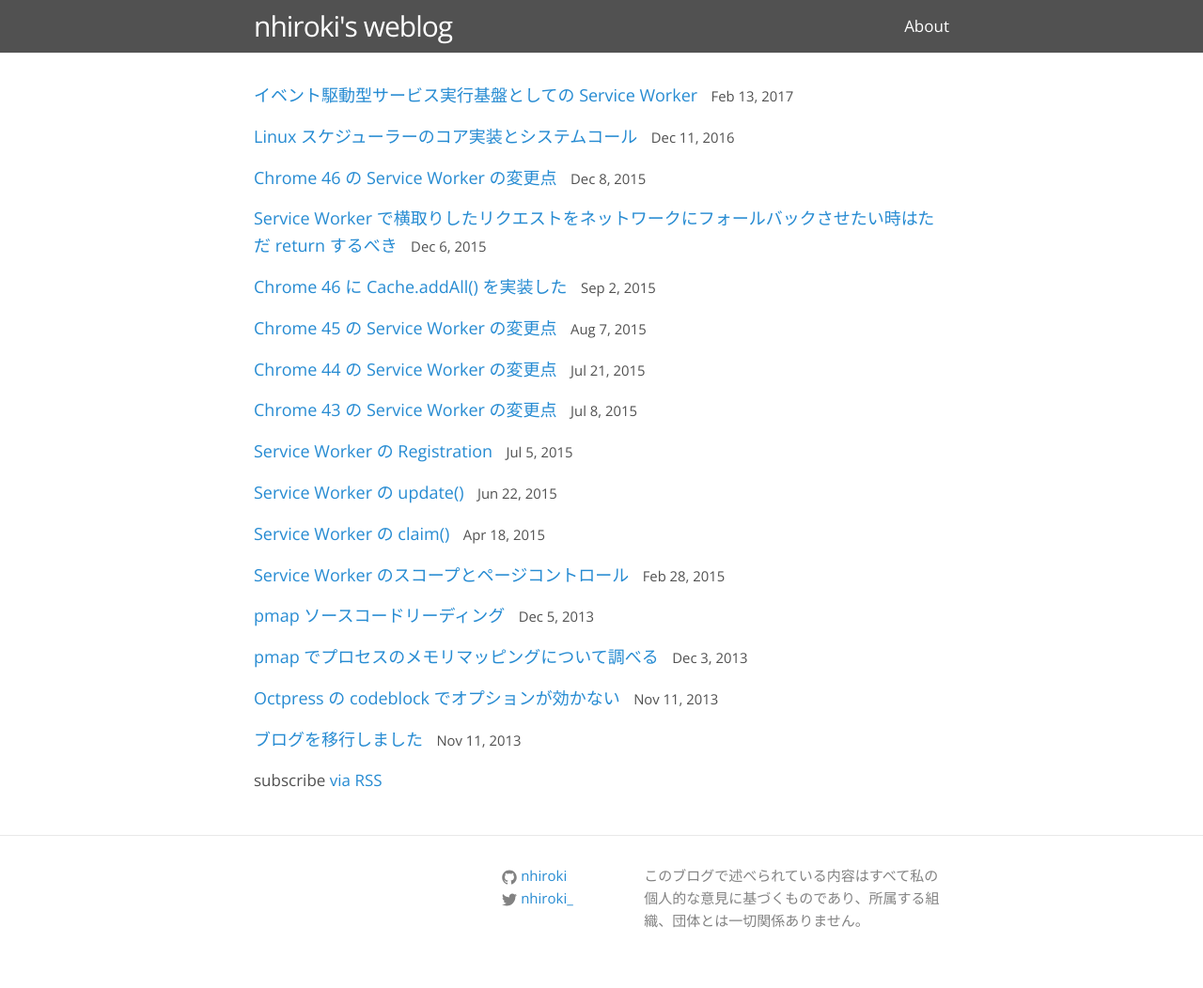
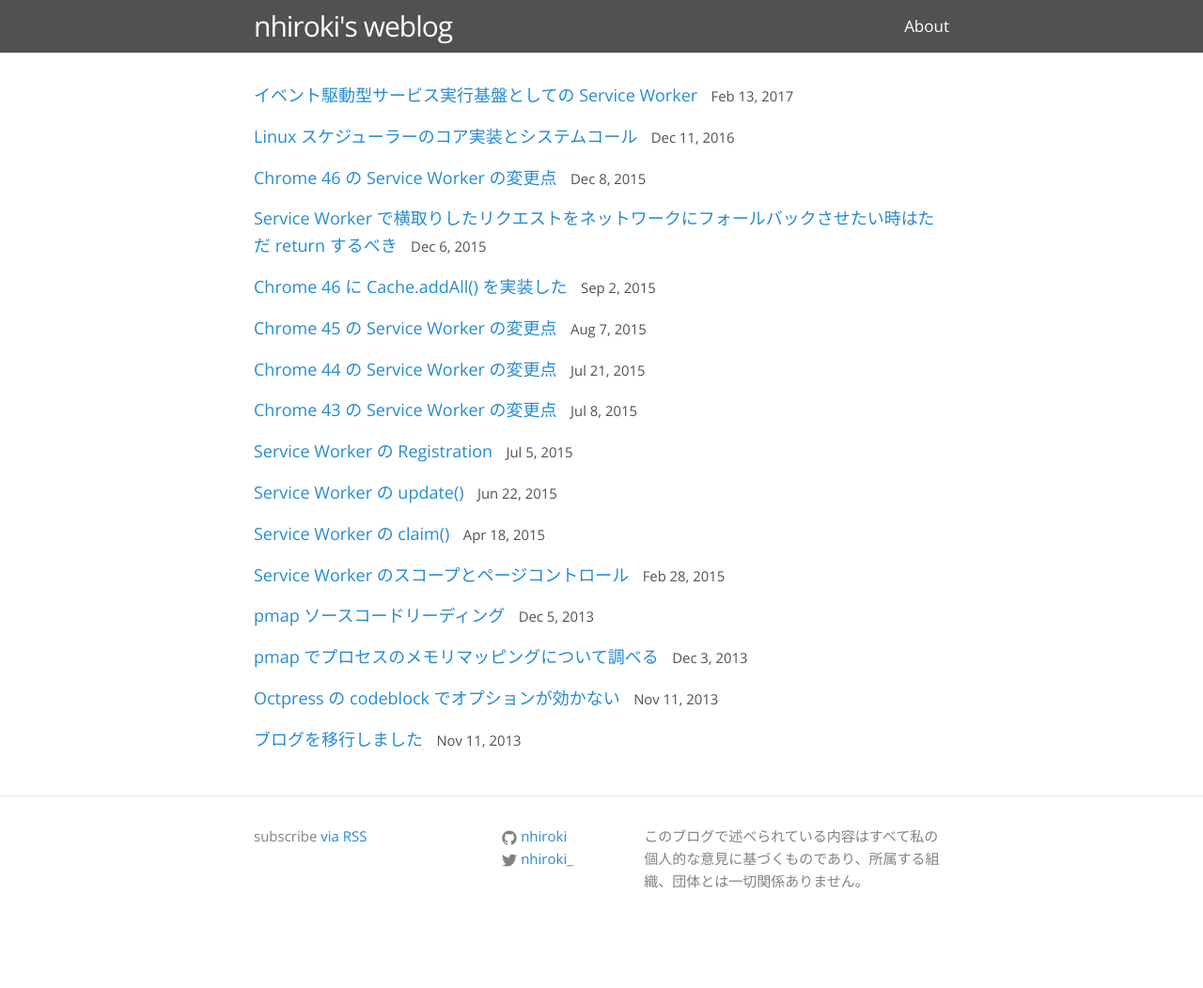
Before and after one commit to nhiroki/nhiroki.github.io, a Jekyll site: the page built from index.html, in a window 1280 px wide. Shown: the whole page at 94% size. Built offline with Jekyll 4.4.1, drawn with Linux system fonts in a browser that asks for light colours; after the commit the page ends 1010 px from its top, so only the background shows below that.

Commit message:
Minor style changes

```diff
--- a/_includes/footer.html
+++ b/_includes/footer.html
@@ -4,6 +4,7 @@
 
     <div class="footer-col-wrapper">
       <div class="footer-col  footer-col-1">
+  <p class="rss-subscribe">subscribe <a href="{{ "/feed.xml" | prepend: site.baseurl }}">via RSS</a></p>
       </div>
 
       <div class="footer-col  footer-col-2">
--- a/_layouts/post.html
+++ b/_layouts/post.html
@@ -6,7 +6,7 @@ layout: default
 
   <header class="post-header">
     <h1 class="post-title">{{ page.title }}</h1>
-    <p class="post-meta">{{ page.date | date: "%b %-d, %Y" }}{% if page.author %} | {{ page.author }}{% endif %}{% if page.meta %} | {{ page.meta }}{% endif %} | {% for tag in page.tags %}<a href="/tag/{{ tag }}">{{ tag }}</a> {% endfor %}
+    <p class="post-meta">{{ page.date | date: "%b %-d, %Y" }}{% if page.author %} | {{ page.author }}{% endif %}{% if page.meta %} | {{ page.meta }}{% endif %} | {% for tag in page.tags %}<a href="/tag/{{ tag }}">#{{ tag }}</a> {% endfor %}
     </p>
   </header>
 
--- a/_layouts/tag.html
+++ b/_layouts/tag.html
@@ -4,7 +4,7 @@ layout: default
 
 <div class="home">
 
-  <h1 class="page-heading">Posts in <a href=".">{{ site.data.tags[page.tag].name }}</a></h1>
+  <h1 class="page-heading">Posts in <a href=".">#{{ site.data.tags[page.tag].name }}</a></h1>
 
   <ul class="post-list">
     {% for post in site.tags[page.tag] %}
--- a/_sass/_layout.scss
+++ b/_sass/_layout.scss
@@ -243,7 +243,6 @@
 }
 
 .post-footer {
-    border-top: 2px dotted $grey-color-light;
     padding-top: 10px;
 
     .previous {
--- a/index.html
+++ b/index.html
@@ -12,7 +12,4 @@ layout: default
       </li>
     {% endfor %}
   </ul>
-
-  <p class="rss-subscribe">subscribe <a href="{{ "/feed.xml" | prepend: site.baseurl }}">via RSS</a></p>
-
 </div>
```
